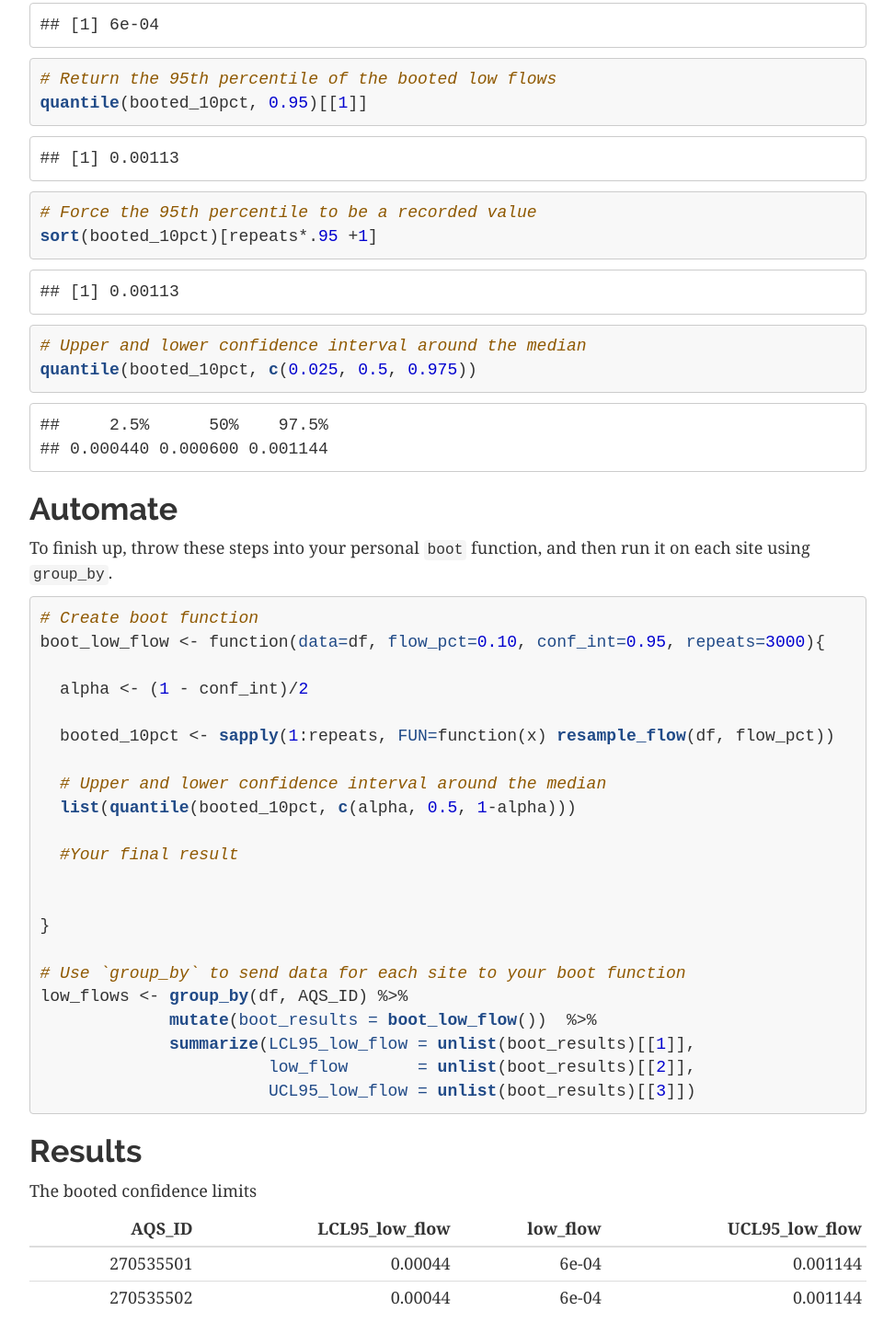
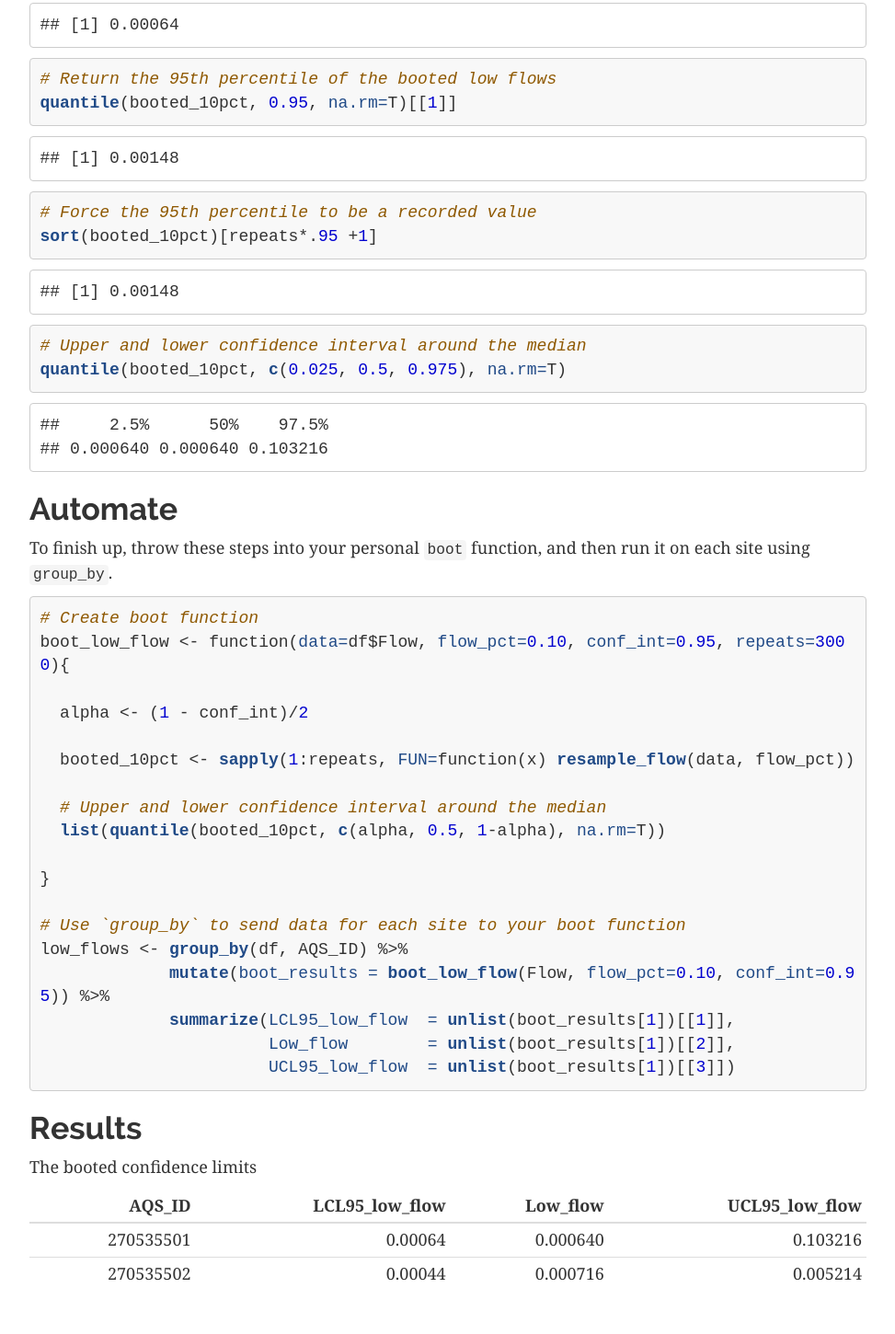
Before and after one commit to dKvale/boot-low-flow, a plain HTML site: page index.html in a window 1280 px wide. Shown: the part 2131-3581 px from the top of the page at 92% size, without its empty margins (153-1126 px from the left). After the commit the page ends 3556 px from the top, so only its background shows below. Drawn offline with nearby package versions, Linux system fonts and the light colour scheme; some packages are replaced by stand-ins of ours.

Commit message:
Update index.html

```diff
--- a/index.html
+++ b/index.html
@@ -167,65 +167,62 @@ df_site1 &lt;-<span class="st"> </span><span class="kw">filter</span>(df, AQS_ID
 <span class="co"># Pull random sample</span>
 <span class="co"># `replace=T` allows for the same value to be pulled multiple times</span>
 <span class="co"># `size=nrow(df)` ensures the number of observations in the new table to match the original </span>
-random_df &lt;-<span class="st"> </span><span class="kw">sample_n</span>(df, <span class="dt">replace=</span>T, <span class="dt">size=</span><span class="kw">nrow</span>(df))
+random_df &lt;-<span class="st"> </span><span class="kw">sample</span>(df_site1$Flow, <span class="dt">replace=</span>T)
 
 <span class="co"># Generate summary statistic</span>
-<span class="kw">quantile</span>(random_df$Flow, <span class="fl">0.1</span>)</code></pre>
+<span class="kw">quantile</span>(random_df, <span class="fl">0.1</span>)</code></pre>
 <pre><code>##     10%
 ## 0.00064</code></pre>
 <p>To repeat this 3,000 times we can wrap these steps into a <code>resample</code> function, and then use <code>sapply</code> to collect the results.</p>
 <pre class="sourceCode r"><code class="sourceCode r"><span class="co"># Create  resample function</span>
-resample_flow &lt;-<span class="st"> </span>function(<span class="dt">data=</span>df, <span class="dt">flow_pct=</span><span class="fl">0.10</span>){
+resample_flow &lt;-<span class="st"> </span>function(<span class="dt">data=</span> df_site1$Flow, <span class="dt">flow_pct=</span> <span class="fl">0.10</span>){
 
-  random_df &lt;-<span class="st"> </span><span class="kw">sample_n</span>(df, <span class="dt">replace=</span>T, <span class="dt">size=</span><span class="kw">nrow</span>(df))
+  random_df &lt;-<span class="st"> </span><span class="kw">sample</span>(data, <span class="dt">replace=</span>T)
 
-  <span class="kw">quantile</span>(random_df$Flow, flow_pct)[[<span class="dv">1</span>]]
+  <span class="kw">quantile</span>(random_df, flow_pct)[[<span class="dv">1</span>]]
 
 }
 
 <span class="co"># Repeat using `sapply`</span>
 repeats &lt;-<span class="st"> </span><span class="dv">3000</span>
 
-booted_10pct &lt;-<span class="st"> </span><span class="kw">sapply</span>(<span class="dv">1</span>:repeats, <span class="dt">FUN=</span>function(x) <span class="kw">resample_flow</span>(df_site1))
+booted_10pct &lt;-<span class="st"> </span><span class="kw">sapply</span>(<span class="dv">1</span>:repeats, <span class="dt">FUN=</span>function(x) <span class="kw">resample_flow</span>(df_site1$Flow))
 
 <span class="co"># The 50th percentile or median low flow</span>
-<span class="kw">median</span>(booted_10pct)</code></pre>
-<pre><code>## [1] 6e-04</code></pre>
+<span class="kw">median</span>(booted_10pct, <span class="dt">na.rm=</span>T)</code></pre>
+<pre><code>## [1] 0.00064</code></pre>
 <pre class="sourceCode r"><code class="sourceCode r"><span class="co"># Return the 95th percentile of the booted low flows</span>
-<span class="kw">quantile</span>(booted_10pct, <span class="fl">0.95</span>)[[<span class="dv">1</span>]]</code></pre>
-<pre><code>## [1] 0.00113</code></pre>
+<span class="kw">quantile</span>(booted_10pct, <span class="fl">0.95</span>, <span class="dt">na.rm=</span>T)[[<span class="dv">1</span>]]</code></pre>
+<pre><code>## [1] 0.00148</code></pre>
 <pre class="sourceCode r"><code class="sourceCode r"><span class="co"># Force the 95th percentile to be a recorded value</span>
 <span class="kw">sort</span>(booted_10pct)[repeats*.<span class="dv">95</span> +<span class="dv">1</span>]</code></pre>
-<pre><code>## [1] 0.00113</code></pre>
+<pre><code>## [1] 0.00148</code></pre>
 <pre class="sourceCode r"><code class="sourceCode r"><span class="co"># Upper and lower confidence interval around the median</span>
-<span class="kw">quantile</span>(booted_10pct, <span class="kw">c</span>(<span class="fl">0.025</span>, <span class="fl">0.5</span>, <span class="fl">0.975</span>))</code></pre>
+<span class="kw">quantile</span>(booted_10pct, <span class="kw">c</span>(<span class="fl">0.025</span>, <span class="fl">0.5</span>, <span class="fl">0.975</span>), <span class="dt">na.rm=</span>T)</code></pre>
 <pre><code>##     2.5%      50%    97.5%
-## 0.000440 0.000600 0.001144</code></pre>
+## 0.000640 0.000640 0.103216</code></pre>
 </div>
 <div id="automate" class="section level2">
 <h2>Automate</h2>
 <p>To finish up, throw these steps into your personal <code>boot</code> function, and then run it on each site using <code>group_by</code>.</p>
 <pre class="sourceCode r"><code class="sourceCode r"><span class="co"># Create boot function</span>
-boot_low_flow &lt;-<span class="st"> </span>function(<span class="dt">data=</span>df, <span class="dt">flow_pct=</span><span class="fl">0.10</span>, <span class="dt">conf_int=</span><span class="fl">0.95</span>, <span class="dt">repeats=</span><span class="dv">3000</span>){
+boot_low_flow &lt;-<span class="st"> </span>function(<span class="dt">data=</span>df$Flow, <span class="dt">flow_pct=</span><span class="fl">0.10</span>, <span class="dt">conf_int=</span><span class="fl">0.95</span>, <span class="dt">repeats=</span><span class="dv">3000</span>){
 
   alpha &lt;-<span class="st"> </span>(<span class="dv">1</span> -<span class="st"> </span>conf_int)/<span class="dv">2</span>
 
-  booted_10pct &lt;-<span class="st"> </span><span class="kw">sapply</span>(<span class="dv">1</span>:repeats, <span class="dt">FUN=</span>function(x) <span class="kw">resample_flow</span>(df, flow_pct))
+  booted_10pct &lt;-<span class="st"> </span><span class="kw">sapply</span>(<span class="dv">1</span>:repeats, <span class="dt">FUN=</span>function(x) <span class="kw">resample_flow</span>(data, flow_pct))
 
   <span class="co"># Upper and lower confidence interval around the median</span>
-  <span class="kw">list</span>(<span class="kw">quantile</span>(booted_10pct, <span class="kw">c</span>(alpha, <span class="fl">0.5</span>, <span class="dv">1</span>-alpha)))
-
-  <span class="co">#Your final result</span>
-
+  <span class="kw">list</span>(<span class="kw">quantile</span>(booted_10pct, <span class="kw">c</span>(alpha, <span class="fl">0.5</span>, <span class="dv">1</span>-alpha), <span class="dt">na.rm=</span>T))
 
 }
 
 <span class="co"># Use `group_by` to send data for each site to your boot function</span>
 low_flows &lt;-<span class="st"> </span><span class="kw">group_by</span>(df, AQS_ID) %&gt;%<span class="st"> </span>
-<span class="st">             </span><span class="kw">mutate</span>(<span class="dt">boot_results =</span> <span class="kw">boot_low_flow</span>())  %&gt;%
-<span class="st">             </span><span class="kw">summarize</span>(<span class="dt">LCL95_low_flow =</span> <span class="kw">unlist</span>(boot_results)[[<span class="dv">1</span>]],
-                       <span class="dt">low_flow       =</span> <span class="kw">unlist</span>(boot_results)[[<span class="dv">2</span>]],
-                       <span class="dt">UCL95_low_flow =</span> <span class="kw">unlist</span>(boot_results)[[<span class="dv">3</span>]])  </code></pre>
+<span class="st">             </span><span class="kw">mutate</span>(<span class="dt">boot_results =</span> <span class="kw">boot_low_flow</span>(Flow, <span class="dt">flow_pct=</span><span class="fl">0.10</span>, <span class="dt">conf_int=</span><span class="fl">0.95</span>)) %&gt;%
+<span class="st">             </span><span class="kw">summarize</span>(<span class="dt">LCL95_low_flow  =</span> <span class="kw">unlist</span>(boot_results[<span class="dv">1</span>])[[<span class="dv">1</span>]],
+                       <span class="dt">Low_flow        =</span> <span class="kw">unlist</span>(boot_results[<span class="dv">1</span>])[[<span class="dv">2</span>]],
+                       <span class="dt">UCL95_low_flow  =</span> <span class="kw">unlist</span>(boot_results[<span class="dv">1</span>])[[<span class="dv">3</span>]])  </code></pre>
 </div>
 <div id="results" class="section level2">
 <h2>Results</h2>
@@ -235,22 +232,22 @@ low_flows &lt;-<span class="st"> </span><span class="kw">group_by</span>(df, AQS
 <tr class="header">
 <th align="right">AQS_ID</th>
 <th align="right">LCL95_low_flow</th>
-<th align="right">low_flow</th>
+<th align="right">Low_flow</th>
 <th align="right">UCL95_low_flow</th>
 </tr>
 </thead>
 <tbody>
 <tr class="odd">
 <td align="right">270535501</td>
-<td align="right">0.00044</td>
-<td align="right">6e-04</td>
-<td align="right">0.001144</td>
+<td align="right">0.00064</td>
+<td align="right">0.000640</td>
+<td align="right">0.103216</td>
 </tr>
 <tr class="even">
 <td align="right">270535502</td>
 <td align="right">0.00044</td>
-<td align="right">6e-04</td>
-<td align="right">0.001144</td>
+<td align="right">0.000716</td>
+<td align="right">0.005214</td>
 </tr>
 </tbody>
 </table>
```
